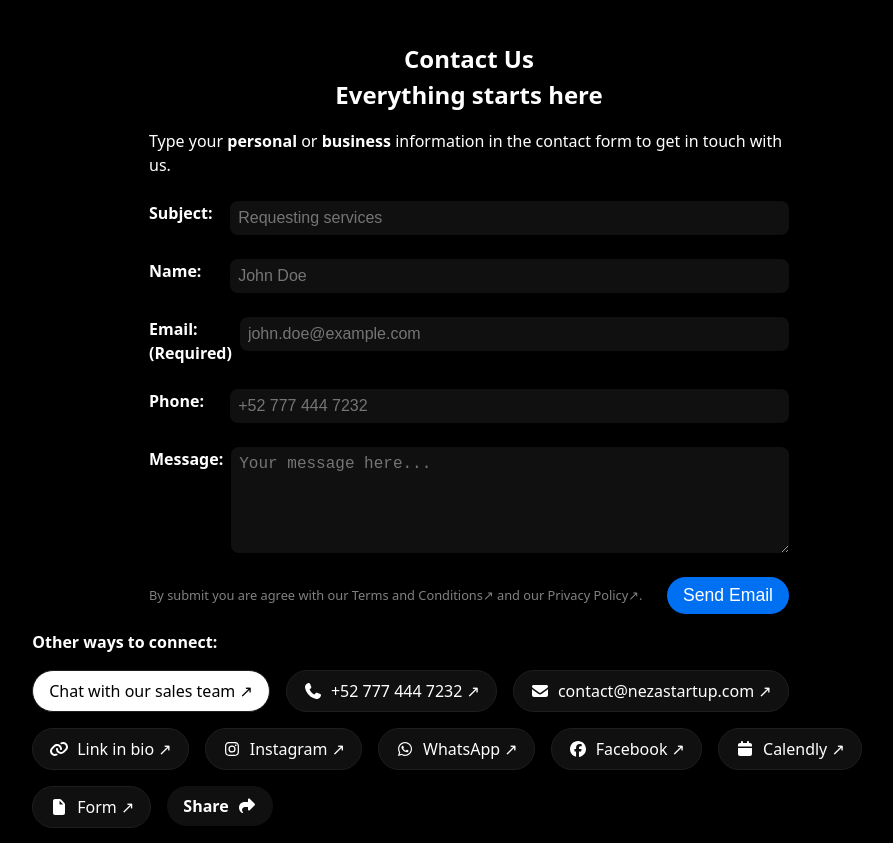
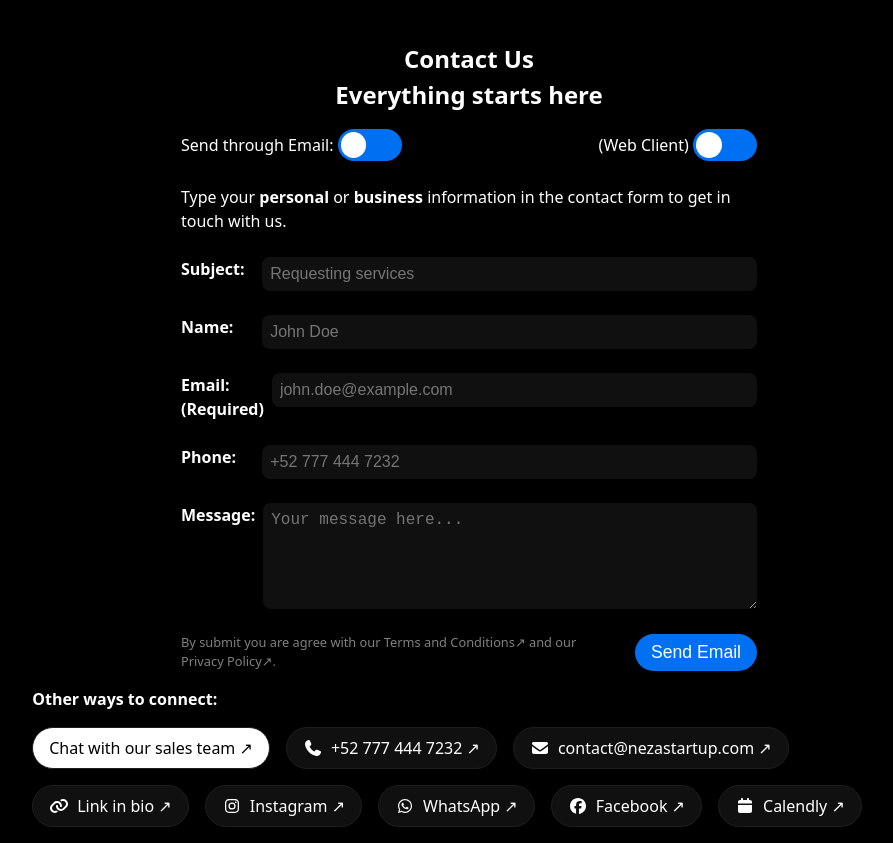
Before and after one commit to neza-startup/neza-startup, a React (Vite) app: page / in a window 1280 px wide. Shown: the part 700-1543 px from the top of the page, without its empty margins (171-1064 px from the left). Built offline with nearby package versions, Linux system fonts and the light colour scheme.

Commit message:
Contact form improved

```diff
--- a/src/components/Contact.jsx
+++ b/src/components/Contact.jsx
@@ -1,13 +1,13 @@
 import { faFacebook, faInstagram, faWhatsapp } from '@fortawesome/free-brands-svg-icons';
 import { faCalendar, faEnvelope, faFile, faLink, faPhone, faShare } from '@fortawesome/free-solid-svg-icons';
 import { FontAwesomeIcon } from '@fortawesome/react-fontawesome';
-import { useRef /* , useState  */ } from "react";
+import { useRef, useState } from "react";
 import styles from "../styles/Contact.module.css";
 
 const Contact = () => {
 
   const formRef = useRef(null);
-  /* const [isActive, setIsActive] = useState(false);
+  const [isActive, setIsActive] = useState(false);
   const [isChecked, setIsChecked] = useState(false);
   const [isCheckedWhatsapp, setIsCheckedWhatsapp] = useState(false);
 
@@ -21,7 +21,7 @@ const Contact = () => {
 
   const toggleChecked = () => {
     setIsCheckedWhatsapp(!isCheckedWhatsapp);
-  } */
+  }
 
   const handleShare = () => {
     const shareData = {
@@ -81,8 +81,8 @@ const Contact = () => {
 
       <form className={styles.contactForm} ref={formRef} onSubmit={handleSubmit}>
 
-        {/* <fieldset className={styles.fieldset}>
-          <label htmlFor="status" className={styles.statusLabelName}>Send via {isActive ? 'WhatsApp' : 'Email'}:&nbsp;
+        <fieldset className={styles.fieldset}>
+          <label htmlFor="status" className={styles.statusLabelName}>Send through {isActive ? 'WhatsApp' : 'Email'}:&nbsp;
             <input type="checkbox" id="status" name="status" onChange={toggleStatus} checked={isActive} className={styles.statusCheckbox} />
             <label htmlFor="status" className={styles.statusLabel}></label>
           </label>
@@ -100,7 +100,7 @@ const Contact = () => {
               </label>
             )
           }
-        </fieldset> */}
+        </fieldset>
 
         <legend>Type your <span>personal</span> or <span>business</span> information in the contact form to get in touch with us.</legend>
 
--- a/src/styles/Contact.module.css
+++ b/src/styles/Contact.module.css
@@ -27,7 +27,7 @@ section.contact {
     align-items: center;
     gap: 1.5rem;
     width: 100%;
-    max-width: 40rem;
+    max-width: 36rem;
 
     legend {
       /* font-size: 1.5rem;
@@ -57,7 +57,7 @@ section.contact {
       width: 100%;
       border: none;
 
-      label {
+      &:not(.fieldset)>label {
         font-weight: 600;
         text-align: left;
         flex: 0 0 8ch;
```
